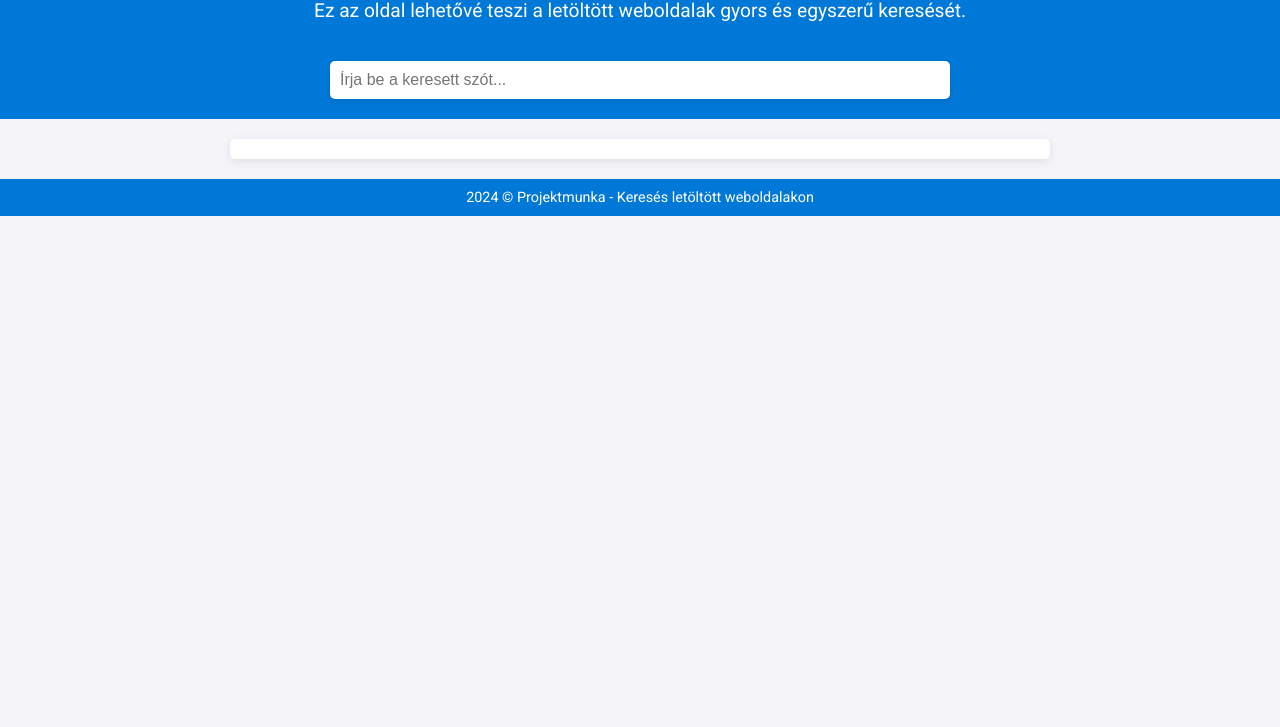
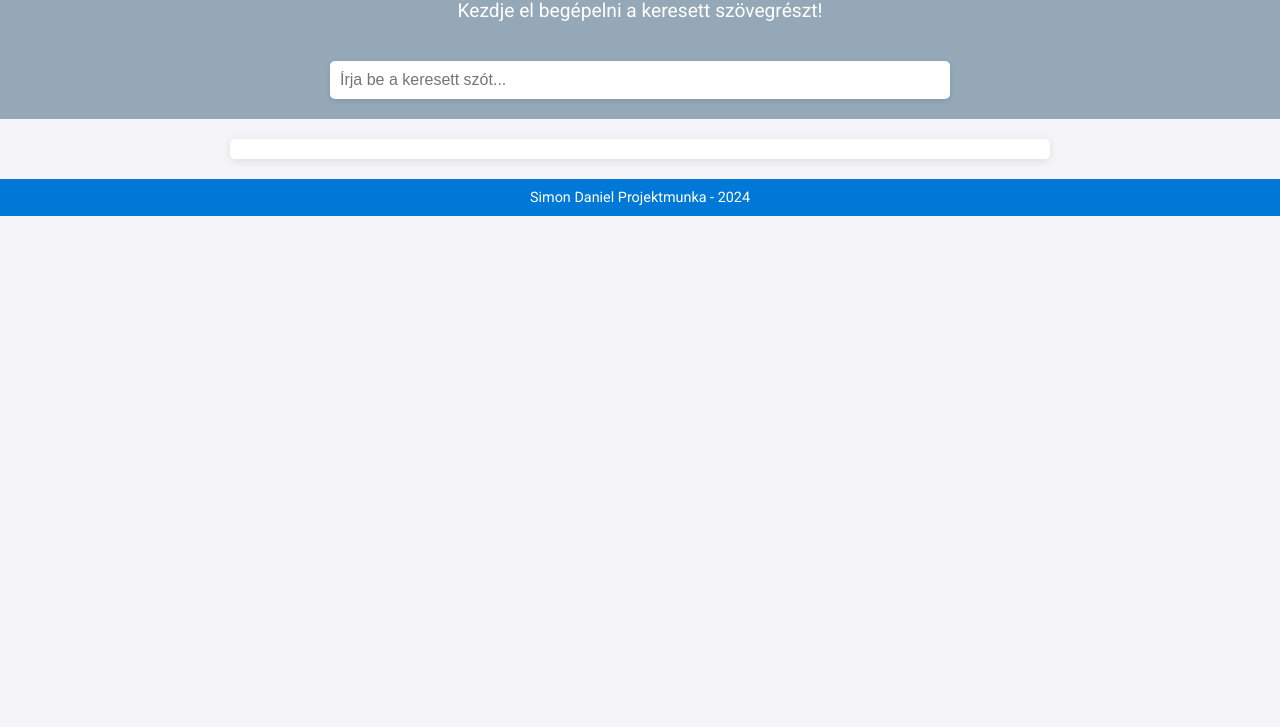
Before and after one commit to SDaniel2000/SDaniel2000.github.io, a plain HTML site: page index.html in a window 1280 px wide. Shown: the part 73-800 px from the top of the page. Drawn offline with Linux system fonts and the light colour scheme.

Commit message:
Update index.html

```diff
--- a/index.html
+++ b/index.html
@@ -16,7 +16,7 @@
         }
 
         header {
-            background-color: #0078d7;
+            background-color: #95a8b7;
             color: #fff;
             padding: 20px;
             text-align: center;
@@ -100,7 +100,7 @@
 <body>
     <header>
         <h1>Projektmunka</h1>
-        <p>Ez az oldal lehetővé teszi a letöltött weboldalak gyors és egyszerű keresését.</p>
+        <p>Kezdje el begépelni a keresett szövegrészt!</p>
         <input type="text" id="search-input" placeholder="Írja be a keresett szót...">
     </header>
 
@@ -109,7 +109,7 @@
     </section>
 
     <footer>
-        <p>2024 © Projektmunka - Keresés letöltött weboldalakon</p>
+        <p>Simon Daniel Projektmunka - 2024</p>
     </footer>
 
     <script src="https://cdn.jsdelivr.net/npm/js-search"></script> <!-- js-search könyvtár -->
```
